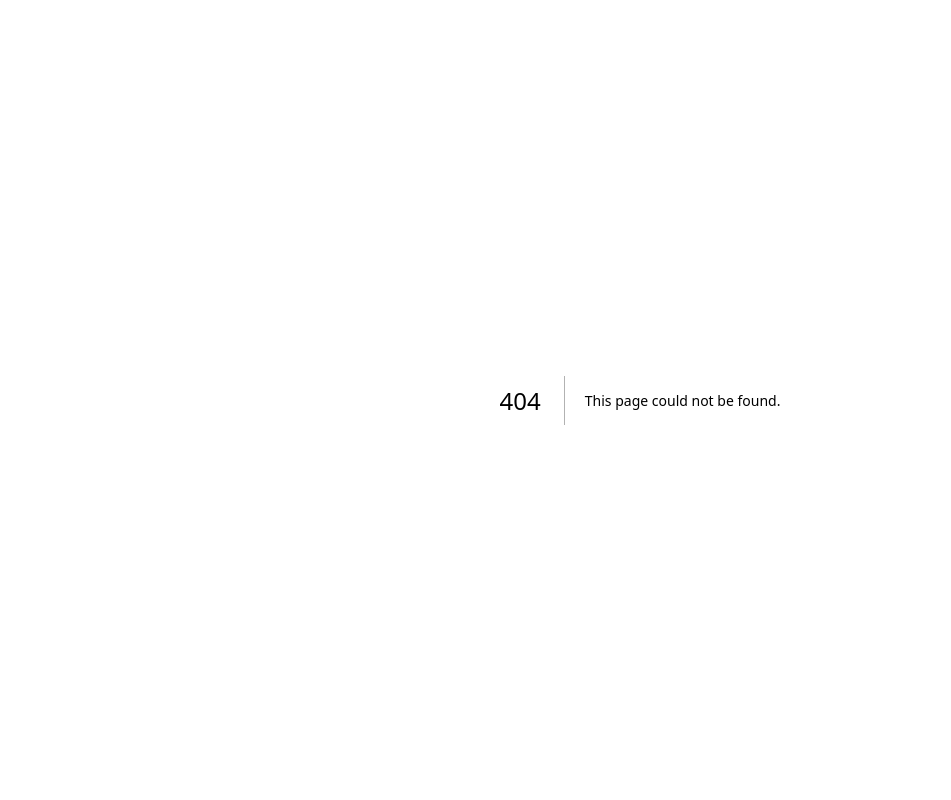
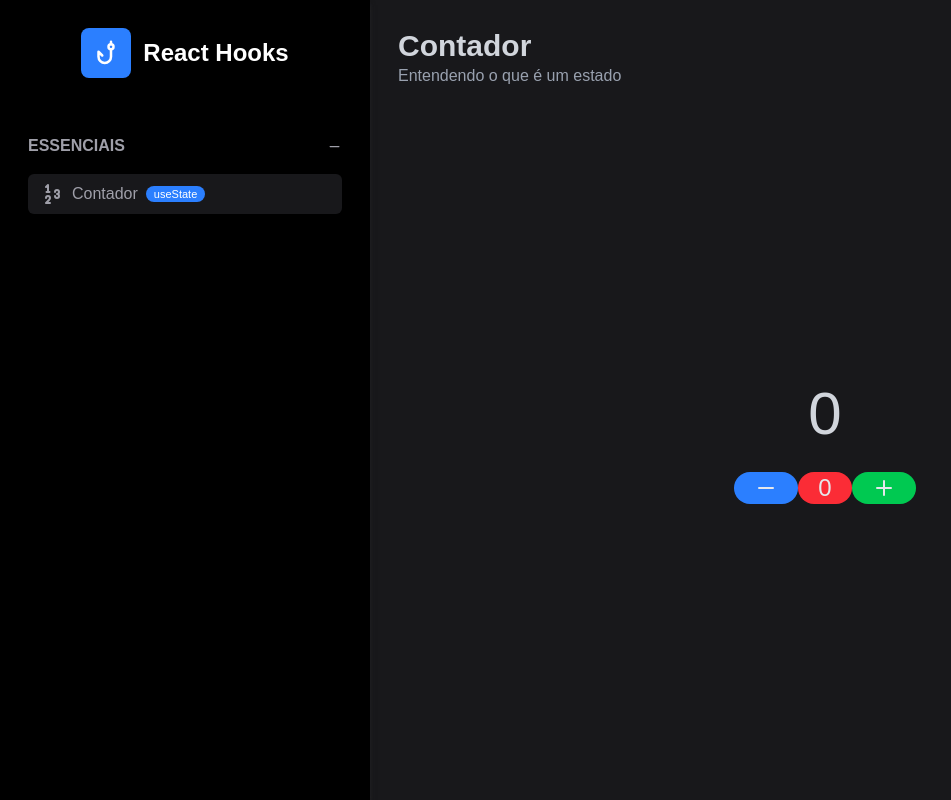
Before and after one commit to tjbarbosadev/react-hooks, a Next.js app: page /essenciais/contador in a window 1280 px wide. Before the commit this address had no page. Shown: the whole page, without its empty margins (0-951 px from the left). Built offline with nearby package versions, Linux system fonts and the light colour scheme.

Commit message:
feat: useState - counter

```diff
--- a/src/components/template/MenuPrincipal.tsx
+++ b/src/components/template/MenuPrincipal.tsx
@@ -1,17 +1,24 @@
-import { IconMenu, IconX } from '@tabler/icons-react';
-import { MenuItem } from '../../data/models/MenuItem';
-import { MenuSecao } from '../../data/models/MenuSecao';
+import { IconNumbers } from '@tabler/icons-react';
 import Logo from './Logo';
 import MenuPrincipalItem from './MenuPrincipalItem';
 import MenuPrincipalSecao from './MenuPrincipalSecao';
 import Flex from './Flex';
+import { MenuSecao } from '@/models/MenuSecao';
+import { MenuItem } from '@/models/MenuItem';
 
 export default function MenuPrincipal() {
   const secoes = [
     {
       titulo: 'Essenciais',
       aberta: true,
-      itens: [],
+      itens: [
+        {
+          titulo: 'Contador',
+          url: '/essenciais/contador',
+          tag: 'useState',
+          icone: <IconNumbers />,
+        },
+      ],
     },
   ];
   const mini = false;
--- /dev/null
+++ b/src/pages/essenciais/contador.tsx
@@ -0,0 +1,39 @@
+import Botao from '@/components/template/Botao';
+import Display from '@/components/template/Display';
+import Flex from '@/components/template/Flex';
+import Pagina from '@/components/template/Pagina';
+import { IconMinus, IconPlus, IconZeroConfig } from '@tabler/icons-react';
+import { useState } from 'react';
+
+export default function Contador() {
+  const [count, setCount] = useState(0);
+
+  return (
+    <Pagina titulo="Contador" subtitulo="Entendendo o que é um estado">
+      <Display texto={count} />
+      <Flex gap={5}>
+        <Botao
+          redondo
+          cor="bg-blue-500"
+          tamanho="2xl"
+          icone={<IconMinus />}
+          onClick={() => setCount(count - 1)}
+        />
+        <Botao
+          redondo
+          texto="0"
+          cor="bg-red-500"
+          tamanho="2xl"
+          onClick={() => setCount(0)}
+        />
+        <Botao
+          redondo
+          cor="bg-green-500"
+          tamanho="2xl"
+          icone={<IconPlus />}
+          onClick={() => setCount(count + 1)}
+        />
+      </Flex>
+    </Pagina>
+  );
+}
```
Also changed, not shown: src/extras/render.js (added).
